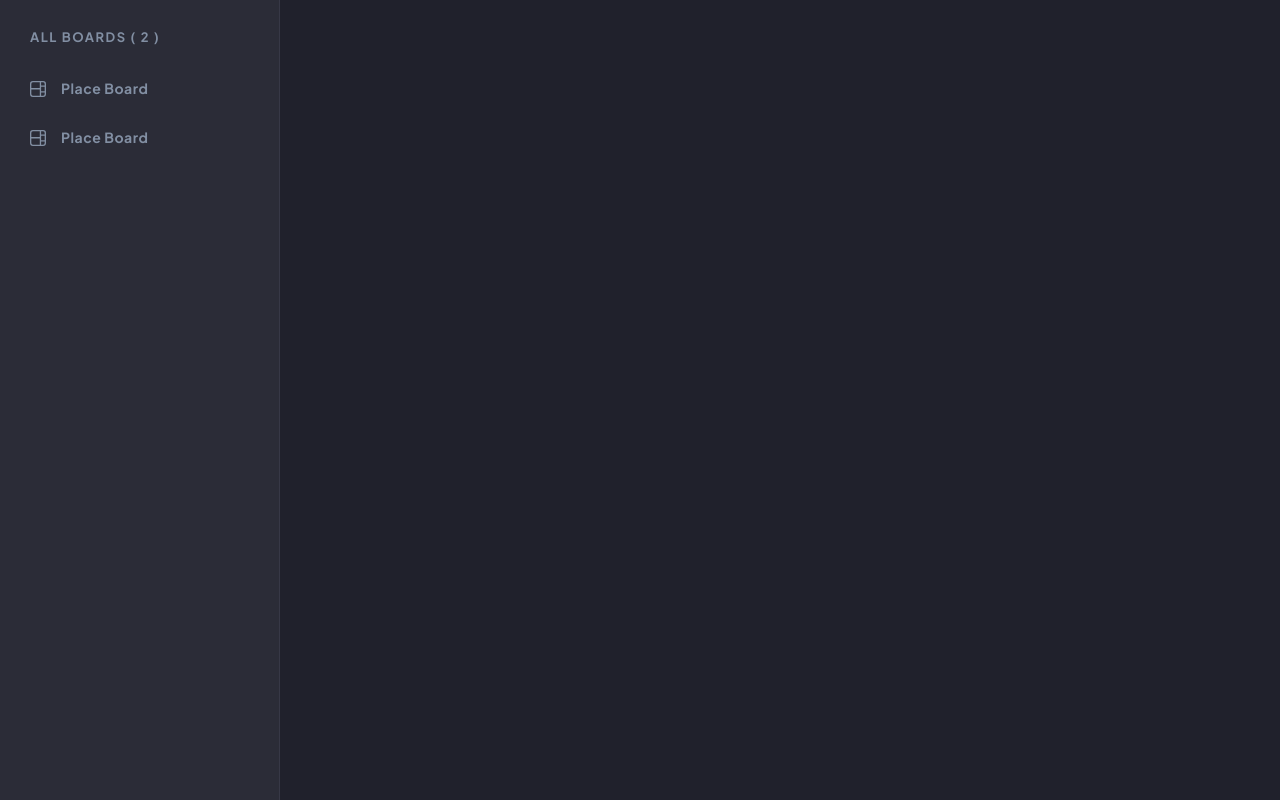
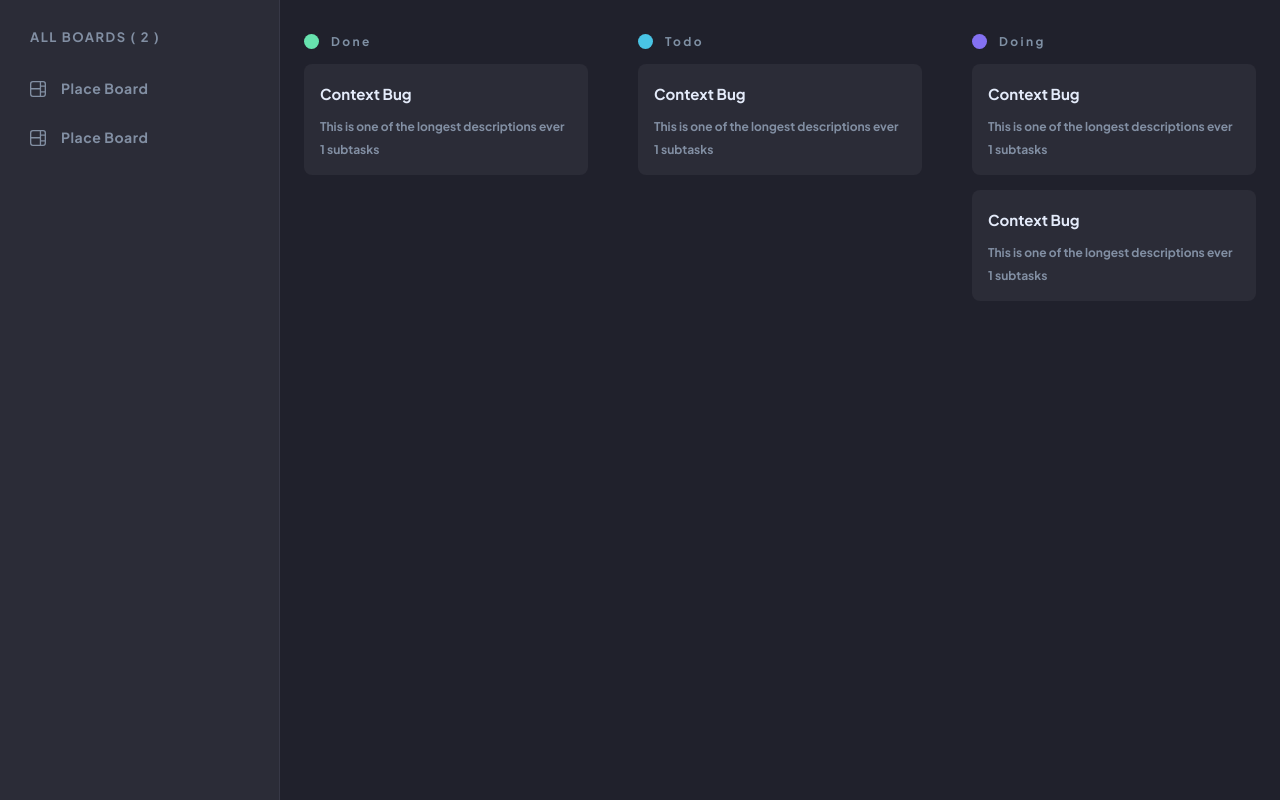
Before and after one commit to MMR-Solutions-AB/Kanban-V15, a React (Vite) app: page / in a window 1280 px wide. Built offline with nearby package versions, Linux system fonts and the light colour scheme.

Commit message:
added board

```diff
--- a/src/App.jsx
+++ b/src/App.jsx
@@ -1,4 +1,5 @@
 import { useState } from 'react'
+import Board from './components/Board/Board'
 import SideNav from './components/SideNav/SideNav'
 
 function App() {
@@ -6,6 +7,7 @@ function App() {
         <div className="App">
             <main>
                 <SideNav />
+                <Board />
             </main>
         </div>
     )
--- /dev/null
+++ b/src/components/Board/Board.jsx
@@ -0,0 +1,69 @@
+import React from 'react'
+import './Board.scss'
+import Ticket from '../Ticket/Ticket'
+
+const Board = () => {
+    return (
+        <div className="board">
+            <div className="board-column">
+                <div className="board-title">
+                    <div className="board-title-icon Done"></div>
+                    <h4 className="heading-s">Done</h4>
+                </div>
+
+                <Ticket
+                    item={{
+                        id: '1',
+                        title: 'Context Bug',
+                        description:
+                            'This is one of the longest descriptions ever',
+                        tasks: ['Fix types at the same time'],
+                    }}
+                />
+            </div>
+            <div className="board-column">
+                <div className="board-title">
+                    <div className="board-title-icon Todo"></div>
+                    <h4 className="heading-s">Todo</h4>
+                </div>
+
+                <Ticket
+                    item={{
+                        id: '2',
+                        title: 'Context Bug',
+                        description:
+                            'This is one of the longest descriptions ever',
+                        tasks: ['Fix types at the same time'],
+                    }}
+                />
+            </div>
+            <div className="board-column">
+                <div className="board-title">
+                    <div className="board-title-icon Doing"></div>
+                    <h4 className="heading-s">Doing</h4>
+                </div>
+
+                <Ticket
+                    item={{
+                        id: '3',
+                        title: 'Context Bug',
+                        description:
+                            'This is one of the longest descriptions ever',
+                        tasks: ['Fix types at the same time'],
+                    }}
+                />
+                <Ticket
+                    item={{
+                        id: '4',
+                        title: 'Context Bug',
+                        description:
+                            'This is one of the longest descriptions ever',
+                        tasks: ['Fix types at the same time'],
+                    }}
+                />
+            </div>
+        </div>
+    )
+}
+
+export default Board
--- /dev/null
+++ b/src/components/Board/Board.scss
@@ -0,0 +1,44 @@
+.board {
+    flex: 1;
+    padding: 24px 24px;
+    display: grid;
+    grid-gap: 50px;
+    grid-template-columns: 1fr 1fr 1fr;
+    grid-template-columns: repeat(auto-fit, minmax(280px, 1fr));
+}
+
+@media screen and (max-width: 800px) {
+    .board {
+        padding: 0;
+        margin: 20px;
+        grid-template-columns: 1fr;
+    }
+}
+
+.board-column {
+    display: flex;
+    flex-direction: column;
+    padding-top: 10px;
+    gap: 15px;
+}
+.board-title {
+    display: flex;
+    gap: 12px;
+    color: #7f90a4;
+    &-icon {
+        width: 15px;
+        height: 15px;
+        background-color: orange;
+        border-radius: 50%;
+    }
+}
+
+.Todo {
+    background-color: #49c4e5;
+}
+.Doing {
+    background-color: #8471f2;
+}
+.Done {
+    background-color: #67e2ae;
+}
--- /dev/null
+++ b/src/components/Ticket/Ticket.jsx
@@ -0,0 +1,26 @@
+import React from 'react'
+import { useState } from 'react'
+import './Ticket.scss'
+
+const Ticket = ({ item }) => {
+    const [showsubtasks, setShowsubtasks] = useState(false)
+
+    return (
+        <div
+            className="ticket"
+            onClick={() => setShowsubtasks((prev) => !prev)}
+        >
+            <h3 className="heading-m">{item.title}</h3>
+            <p className="body-m">{item.description}</p>
+            <p className="body-m">{item.tasks.length} subtasks</p>
+            <ul>
+                {showsubtasks &&
+                    item.tasks.map((item) => {
+                        return <li key={item}>{item}</li>
+                    })}
+            </ul>
+        </div>
+    )
+}
+
+export default Ticket
--- /dev/null
+++ b/src/components/Ticket/Ticket.scss
@@ -0,0 +1,30 @@
+.ticket {
+    background-color: #2b2c37;
+    padding: 20px 16px 10px;
+    border-radius: 8px;
+    font-weight: 700;
+    display: flex;
+    flex-direction: column;
+    gap: 8px;
+
+    h3 {
+        margin-bottom: 8px;
+        color: var(--text-lines);
+    }
+
+    p {
+        color: var(--text-gray);
+    }
+    &:active {
+        background-color: #31323d;
+    }
+
+    ul {
+        margin: 0;
+        padding: 0 30px;
+    }
+    li {
+        font-size: 12px;
+        color: var(--text-gray);
+    }
+}
```
